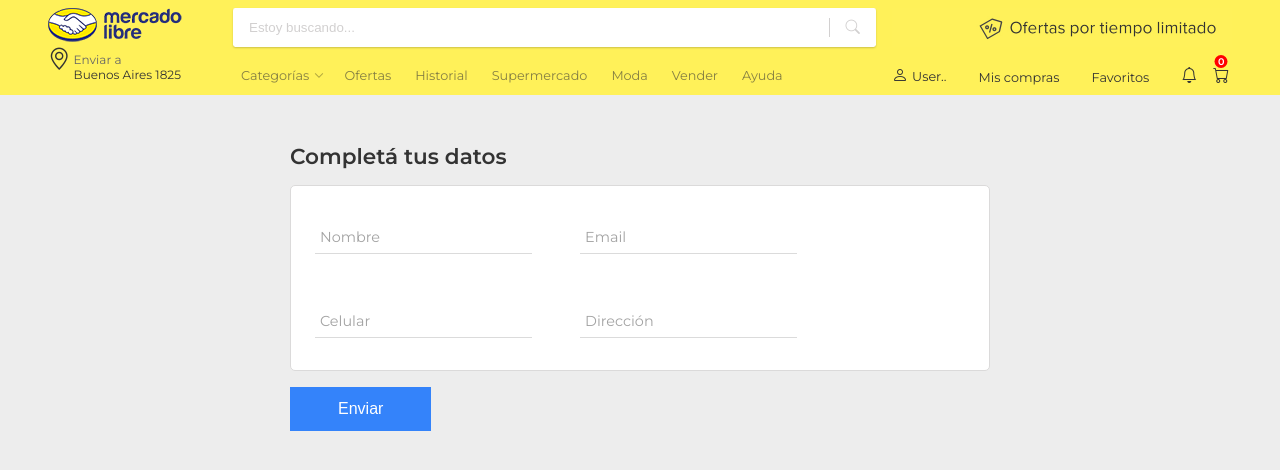
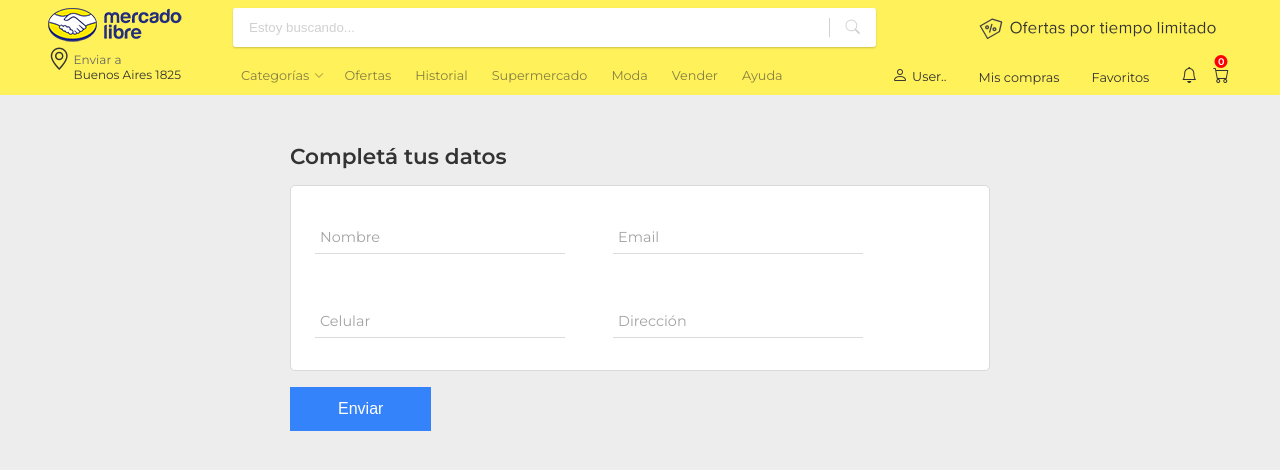
Before and after one commit to angelvalentinn/PreEntrega1-Altieri, a React (Vite) app: page /checkout in a window 1280 px wide. Shown: the top 470 px of the page. Built offline with nearby package versions, Linux system fonts and the light colour scheme.

Commit message:
arreglo bug cantidad

```diff
--- a/src/components/ItemListContainer.jsx
+++ b/src/components/ItemListContainer.jsx
@@ -1,15 +1,17 @@
 import Card from './Card'
-import { useState, useEffect } from 'react';
+import { useState, useEffect, useContext } from 'react';
 import ItemList from './ItemList';
 import Aside from './Aside';
 import { pedirData } from '../helpers/pedirData';
 import { useParams } from 'react-router-dom';
 import { shuffleArray } from '../helpers/shuffleData';
+import { CartContext } from '../context/CartContext';
 
 const ItemListContainer = () => {
 
     const [productos, setProductos] = useState([]);
     const { categoria } = useParams();
+    const { setCantidad } = useContext(CartContext);
 
     useEffect( () => {
         pedirData("../../src/data/productos.json")
@@ -18,6 +20,10 @@ const ItemListContainer = () => {
                           : setProductos( shuffleArray(data) )
             })
     },[categoria]);
+
+    useEffect( () => {
+        return () => setCantidad(1)
+    },[])
 
     return (
         <>
--- a/src/styles/layouts/_checkout.scss
+++ b/src/styles/layouts/_checkout.scss
@@ -23,7 +23,7 @@
                 input {
                     padding: .6rem 3rem .6rem 0px;
                     border: none;
-                    width: 100%;
+                    width: 250px;
                     height: 100%;
                     font-family: "Montserrat",sans-serif;
                     color: var(--clr-b);
@@ -80,7 +80,6 @@
                     input {
                         padding: .6rem 3rem .6rem 0px;
                         border: none;
-                        width: 100%;
                         height: 100%;
                         font-family: "Montserrat",sans-serif;
                         color: var(--clr-b);
```
